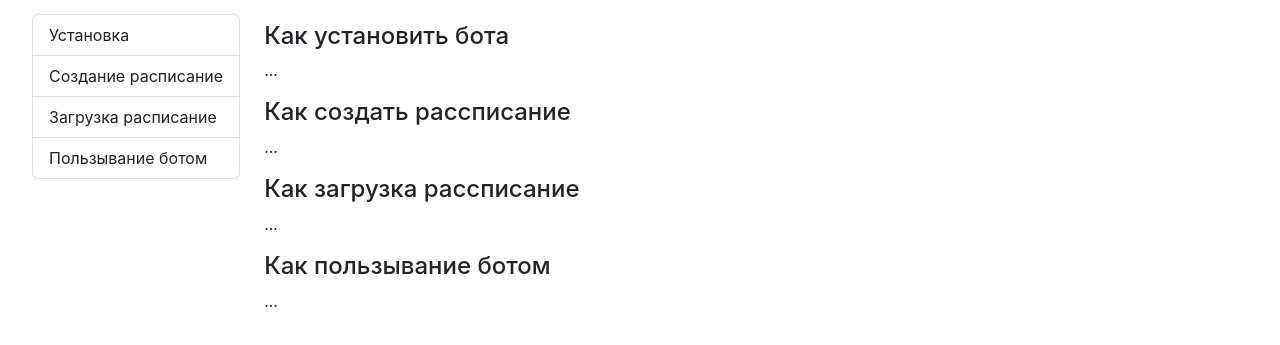
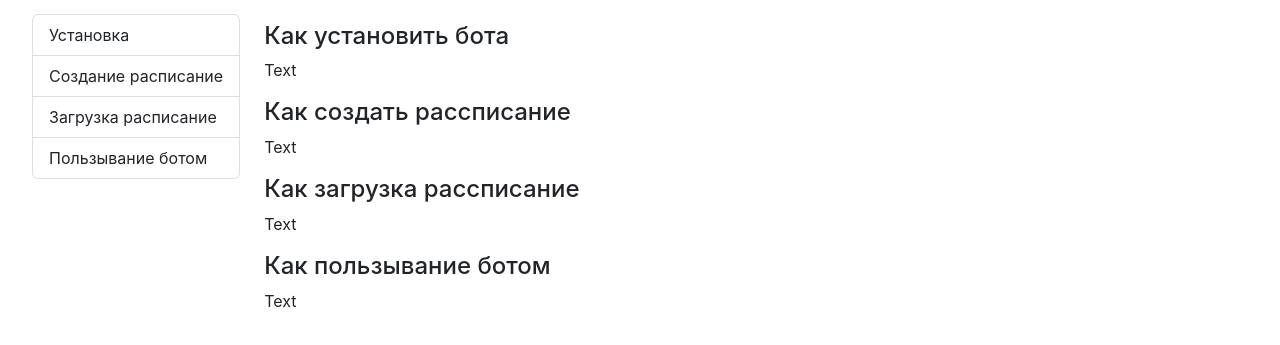
Before and after one commit to SareraBy/schedule-generator, a React (Create React App) app: page / in a window 1280 px wide. Shown: the part 221-566 px from the top of the page. Built offline with nearby package versions, Linux system fonts and the light colour scheme.

Commit message:
domentime

```diff
--- a/src/pages/Home.js
+++ b/src/pages/Home.js
@@ -17,21 +17,23 @@ const Home = () => {
 
             <div className={"d-flex m-3"}>
             <div id="list-example" className="list-group mx-3">
-                <a className    ="list-group-item list-group-item-action" href="src/pages#download">Установка</a>
-                <a className="list-group-item list-group-item-action" href="src/pages#create">Создание расписание</a>
-                <a className="list-group-item list-group-item-action" href="src/pages#upload">Загрузка расписание</a>
-                <a className="list-group-item list-group-item-action" href="src/pages#use-able">Пользывание ботом</a>
+
+                <a className    ="list-group-item list-group-item-action" href="#download">Установка</a>
+                <a className="list-group-item list-group-item-action" href="#create">Создание расписание</a>
+                <a className="list-group-item list-group-item-action" href="#upload">Загрузка расписание</a>
+                <a className="list-group-item list-group-item-action" href="#use-able">Пользывание ботом</a>
+
             </div>
             <div data-bs-spy="scroll" data-bs-target="#list-example" data-bs-offset="0" className="scrollspy-example m-2"
                  tabIndex="0">
                 <h4 id="download"> Как установить бота </h4>
-                <p>...</p>
+                <p>Text</p>
                 <h4 id="create">Как создать рассписание </h4>
-                <p>...</p>
+                <p>Text</p>
                 <h4 id="upload">Как загрузка рассписание</h4>
-                <p>...</p>
+                <p>Text</p>
                 <h4 id="use-able">Как пользывание ботом</h4>
-                <p>...</p>
+                <p>Text</p>
             </div>
             </div>
         </>
```
